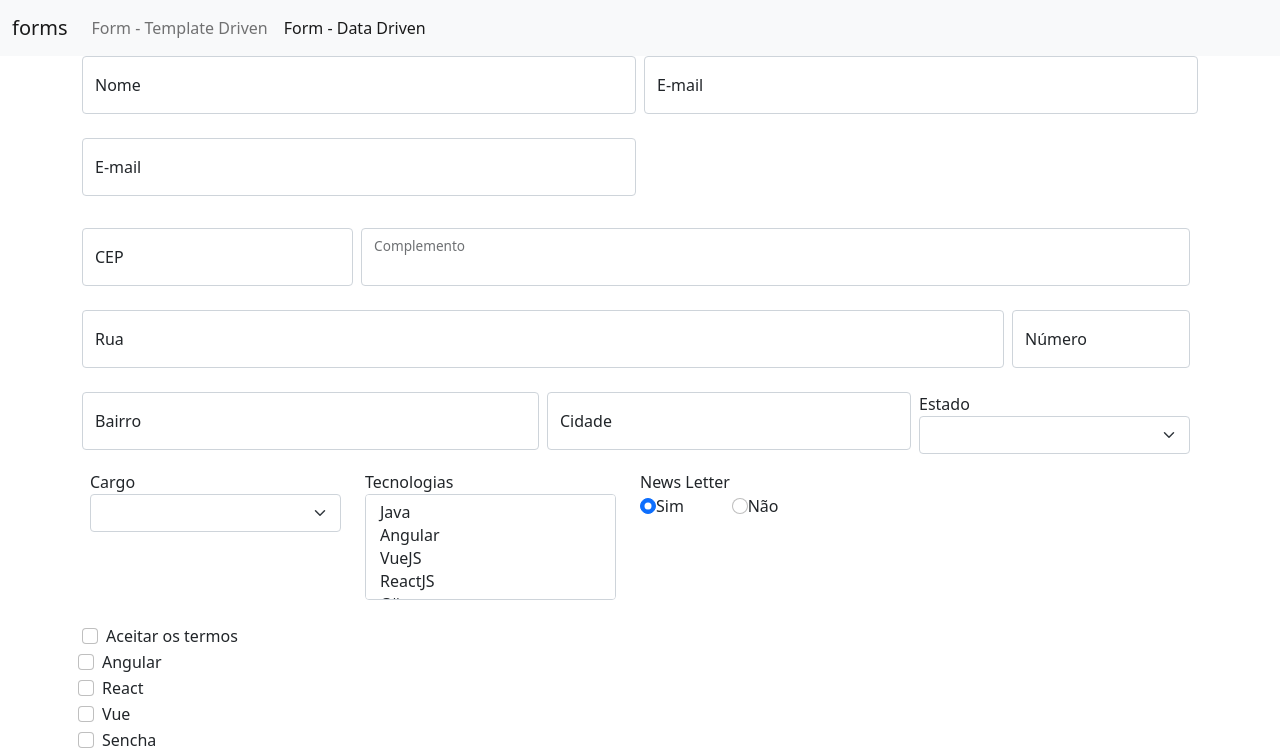
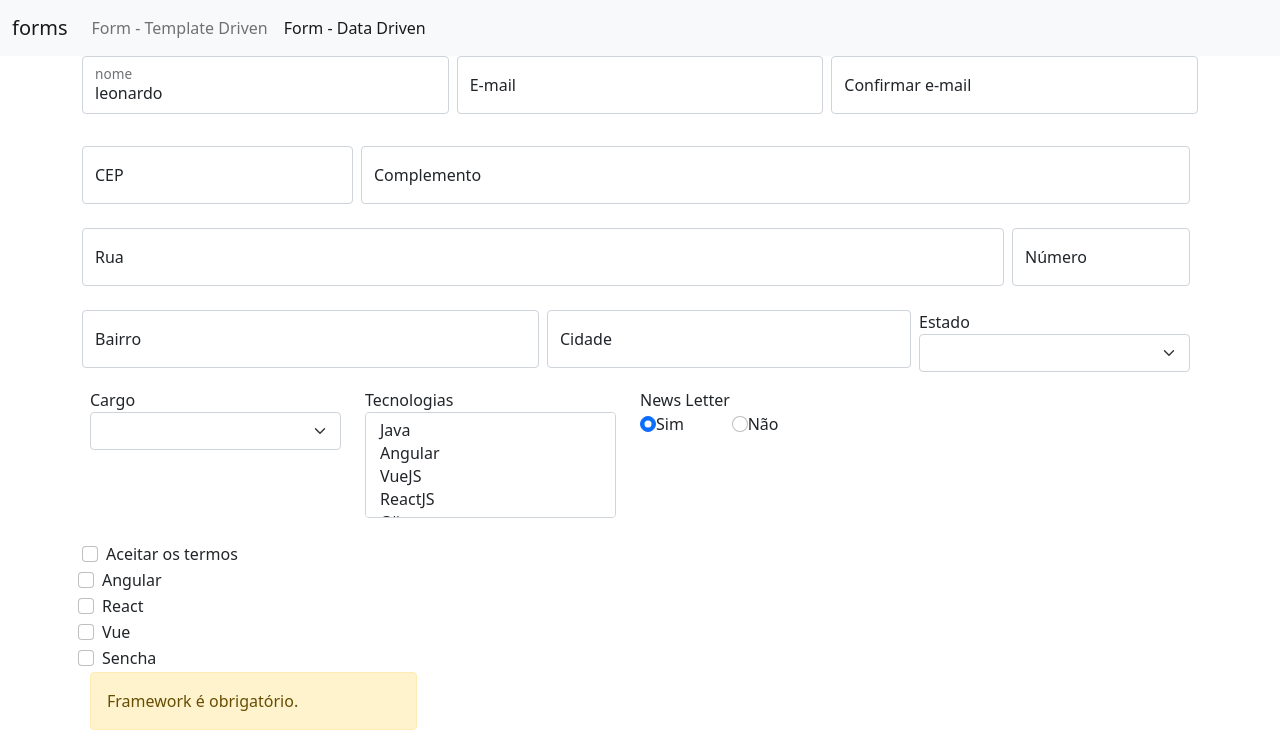
Before and after one commit to leorv/AngularCompleto, an Angular app in the folder forms/: page /dataForm in a window 1280 px wide. Shown: the top 751 px of the page. Built offline with nearby package versions, Linux system fonts and the light colour scheme.

Commit message:
Formulários reativos: Campo input customizado (ControlValueAcessor) - InputFieldComponent

```diff
--- a/forms/src/app/data-form/data-form.component.html
+++ b/forms/src/app/data-form/data-form.component.html
@@ -1,96 +1,42 @@
 <form class="g-2 gy-2 row" [formGroup]="formulario" (ngSubmit)="onSubmit()">
-    <div class="col-md-6" [ngClass]="aplicaCSSErro('nome')">
-        <div class="form-floating mb-3">
-            <!-- No lugar de name="nome", para o Angular identificar o campo com o objeto formulário,
-            devemos fazer formControlName="nome"
-        Ou seja, qual é o nome utilizado no formBuilder. -->
-            <input type="text" class="form-control" id="nome" placeholder="Seu nome" formControlName="nome"
-                [ngClass]="aplicaCSSErro('nome')">
-            <label for="nome">Nome</label>
-            <app-error-msg [control]="formulario.get('nome')" label="Nome">
-            </app-error-msg>
-        </div>
 
-    </div>
+    <app-input-field class="col-md-4" [classeCss]="aplicaCSSErro('nome')" id="nome" label="nome" type="text"
+        formControlName="nome" [control]="formulario.get('nome')">
+    </app-input-field>
 
-    <div class="col-md-6">
-        <div class="form-floating mb-3">
-            <input type="email" class="form-control" id="email" placeholder="nome@email.com" formControlName="email"
-                [ngClass]="aplicaCSSErro('email')">
-            <label for="email">E-mail</label>
-            <app-error-msg [control]="formulario.get('email')" label="E-mail">
-            </app-error-msg>
-        </div>
-    </div>
+    <app-input-field class="col-md-4" [classeCss]="aplicaCSSErro('email')" id="email" label="E-mail"
+    type="email" formControlName="email" [control]="formulario.get('email')">
+    </app-input-field>
 
-    <div class="col-md-6">
-        <div class="form-floating mb-3">
-            <input type="email" class="form-control" id="confirmarEmail" placeholder="nome@email.com" formControlName="confirmarEmail"
-                [ngClass]="aplicaCSSErro('email')">
-            <label for="confirmarEmail">E-mail</label>
-            <app-error-msg [control]="formulario.get('confirmarEmail')" label="confirmar E-mail">
-            </app-error-msg>
-        </div>
-    </div>
+    <app-input-field class="col-md-4" [classeCss]="aplicaCSSErro('confirmarEmail')" id="confirmarEmail"
+    label="Confirmar e-mail" type="email" formControlName="confirmarEmail" [control]="formulario.get('confirmarEmail')">
+    </app-input-field>
 
     <div formGroupName="endereco" class="row g-2 gy-2">
-        <div class="col-md-3">
-            <div class="form-floating mb-3">
-                <input type="text" class="form-control" id="cep" name="cep" placeholder=""
-                    [ngClass]="aplicaCSSErro('endereco.cep')" formControlName="cep">
-                <label for="cep">CEP</label>
-                <app-error-msg [control]="formulario.get('endereco.cep')" label="CEP">
-                </app-error-msg>
-            </div>
-        </div>
 
-        <div class="col-md-9">
-            <div class="form-floating mb-3">
-                <input type="text" class="form-control" id="complemento" name="complemento"
-                    formControlName="complemento">
-                <label for="complemento">Complemento</label>
-            </div>
-        </div>
+        <app-input-field class="col-md-3" [classeCss]="aplicaCSSErro('endereco.cep')" id="cep" label="CEP"
+        type="text" formControlName="cep" [control]="formulario.get('endereco.cep')"
+        ></app-input-field>
 
-        <div class="col-md-10">
-            <div class="form-floating mb-3">
-                <input type="text" class="form-control" id="rua" name="rua" placeholder=""
-                    [ngClass]="aplicaCSSErro('endereco.rua')" formControlName="rua">
-                <label for="rua">Rua</label>
-                <app-error-msg [control]="formulario.get('endereco.rua')" label="Rua">
-                </app-error-msg>
-            </div>
-        </div>
+        <app-input-field class="col-md-9" id="complemento" label="Complemento" formControlName="complemento"
+        [control]="formulario.get('endereco.complemento')"
+        ></app-input-field>
 
-        <div class="col-md-2">
-            <div class="form-floating mb-3">
-                <input type="text" class="form-control" id="numero" name="numero" placeholder=""
-                    [ngClass]="aplicaCSSErro('endereco.numero')" formControlName="numero">
-                <label for="rua">Número</label>
-                <app-error-msg [control]="formulario.get('endereco.numero')" label="Número">
-                </app-error-msg>
-            </div>
-        </div>
+        <app-input-field class="col-md-10" id="rua" label="Rua" formControlName="rua"
+        [control]="formulario.get('endereco.rua')" [classeCss]="aplicaCSSErro('rua')"
+        ></app-input-field>
 
-        <div class="col-md-5">
-            <div class="form-floating mb-3">
-                <input type="text" class="form-control" id="bairro" name="bairro" placeholder=""
-                    [ngClass]="aplicaCSSErro('endereco.bairro')" formControlName="bairro">
-                <label for="bairro">Bairro</label>
-                <app-error-msg [control]="formulario.get('endereco.bairro')" label="Bairro">
-                </app-error-msg>
-            </div>
-        </div>
+        <app-input-field class="col-md-2" id="numero" [classeCss]="aplicaCSSErro('endereco.numero')"
+        label="Número" formControlName="numero" [control]="formulario.get('endereco.numero')"
+        ></app-input-field>
 
-        <div class="col-md-4">
-            <div class="form-floating mb-3">
-                <input type="text" class="form-control" id="cidade" name="cidade" placeholder=""
-                    [ngClass]="aplicaCSSErro('endereco.cidade')" formControlName="cidade">
-                <label for="cidade">Cidade</label>
-                <app-error-msg [control]="formulario.get('endereco.cidade')" label="Cidade">
-                </app-error-msg>
-            </div>
-        </div>
+        <app-input-field class="col-md-5" id="bairro" [classeCss]="aplicaCSSErro('endereco.bairro')"
+        formControlName="bairro" [control]="formulario.get('endereco.bairro')" label="Bairro"
+        ></app-input-field>
+
+        <app-input-field class="col-md-4" label="Cidade" formControlName="cidade"
+        [classeCss]="aplicaCSSErro('endereco.cidade')" id="cidade" [control]="formulario.get('endereco.cidade')"
+        ></app-input-field>
 
         <div class="col-md-3">
             <div class="mb-3">
@@ -152,10 +98,8 @@
     </div>
 
     <div class="form-group col-md-4 row" [ngClass]="aplicaCSSErro('frameworks')">
-        <div class="form-check" *ngFor="let item of frameworks; let i = index"
-        formArrayName="frameworks">
-            <input class="form-check-input" type="checkbox"
-            [formControlName]="i">
+        <div class="form-check" *ngFor="let item of frameworks; let i = index" formArrayName="frameworks">
+            <input class="form-check-input" type="checkbox" [formControlName]="i">
             <label class="form-check-label">
                 {{item}}
             </label>
@@ -192,7 +136,15 @@
             Setar tecnologias
         </button>
     </div>
-
+    <div>
+        <p>Debug do campo nome:</p>
+        <p>
+            Nome: {{ formulario.get('nome')?.value }} <br>
+            Touched: {{ formulario.get('nome')?.touched }} <br>
+            Dirty: {{ formulario.get('nome')?.dirty }} <br>
+            Error: {{ formulario.get('nome')?.hasError('required') }}
+        </p>
+    </div>
 
     <app-form-debug [form]="formulario"></app-form-debug>
 </form>
--- a/forms/src/app/data-form/data-form.component.ts
+++ b/forms/src/app/data-form/data-form.component.ts
@@ -44,7 +44,7 @@ export class DataFormComponent implements OnInit {
         this.newsletterOp = this.dropDownService.getNewsletter();
 
         this.formulario = this.formBuilder.group({
-            nome: [null, [Validators.required, Validators.minLength(3), Validators.maxLength(50)]],
+            nome: ['leonardo', [Validators.required, Validators.minLength(3), Validators.maxLength(50)]],
             email: [null, [Validators.required, Validators.email], [this.validarEmail.bind(this)]],
             confirmarEmail: [null, [FormValidations.equalsTo('email')]],
             // duplicamos o campo acima, e podemos utilizar dessa mesma estratégia
--- /dev/null
+++ b/forms/src/app/shared/input-field/input-field.component.html
@@ -0,0 +1,7 @@
+<div class="form-floating mb-3">
+    <input [type]="type" class="form-control" [id]="id" [placeholder]="placeholder" [disabled]="!!isReadOnly"
+        [value]="value" [ngClass]="classeCss" (input)="onChange(v.value)" (blur)="onTouched()" #v>
+    <label [attr.for]="id">{{label}}</label>
+    <app-error-msg [control]="control" [label]="label">
+    </app-error-msg>
+</div>
--- /dev/null
+++ b/forms/src/app/shared/input-field/input-field.component.ts
@@ -0,0 +1,68 @@
+import { Component, forwardRef, Input } from '@angular/core';
+import { ControlValueAccessor, NG_VALUE_ACCESSOR } from '@angular/forms';
+
+const INPUT_FIELD_VALUE_ACCESSOR: any = {
+    provide: NG_VALUE_ACCESSOR,
+    useExisting: forwardRef(() => InputFieldComponent), // (forwardRef) Para podermos usar a classe antes de sua declaração.
+    multi: true//,
+    // host: {
+    //     '(change)': 'onChangeCallback($event.target.value)',
+    //     '(blur)': 'onTouchedCallback()'
+    // }
+};
+
+@Component({
+    selector: 'app-input-field',
+    templateUrl: './input-field.component.html',
+    styleUrls: ['./input-field.component.css'],
+    providers: [INPUT_FIELD_VALUE_ACCESSOR]
+})
+export class InputFieldComponent implements ControlValueAccessor {
+    // Podemos colocar o aplicaCSSErro diretamente neste componente, ou
+    // inseri-lo como um input, neste caso vamos inserir como input.
+    @Input() classeCss: any;
+    // Para controlarmos o for e id:
+    @Input() id: string = '';
+    @Input() label: string = '';
+    @Input() type: string = 'text';
+    @Input() placeholder: string = '';
+    @Input() control: any;
+
+    private innerValue: any;
+    get value() {
+        return this.innerValue;
+    }
+    set value(v: string) {
+        if (v !== this.innerValue) {
+            this.innerValue = v;
+        }
+    }
+    onChange: (value: any) => void = () => {};
+    onTouched: () => void = () => {};
+    @Input() isReadOnly: boolean = false; // To disable
+
+    writeValue(value: string): void {
+        // this.value = value ? value : '';
+        // Método responsável por setar o valor. Ex: Quando a gente faz campo.value
+        // Poderia ao invés do abaixo, fazer somente: this.value(v);
+        if (value !== this.innerValue) {
+            this.value = value;
+            // this.onChange(v);
+        }
+    }
+    registerOnChange(fn: any): void {
+        // Método responsável para falar para o Angular toda vez que o valor muda,
+        // lembrando que cada campo tem o stateChanges e o valueChanges que a gente pode escutar.
+        // Então a gente precisa falar para o Angular sempre que o campo mudar.
+        this.onChange = fn;
+    }
+    registerOnTouched(fn: any): void {
+        // Aqui a gente vai falar para o Angular toda vez que esse campo ganhar foco.
+        this.onTouched = fn;
+    }
+    setDisabledState?(isDisabled: boolean) {
+        // Método responsável para falar para o Angular quando este campo está desabilitado,
+        // daí o usuário não pode inputar nenhum valor.
+        this.isReadOnly = isDisabled;
+    }
+}
```
Also changed, not shown: forms/src/app/shared/shared.module.ts (+9 -3 lines), forms/src/app/shared/input-field/input-field.component.css (added), 1 other file (tests, documents, lock files or other folders).
